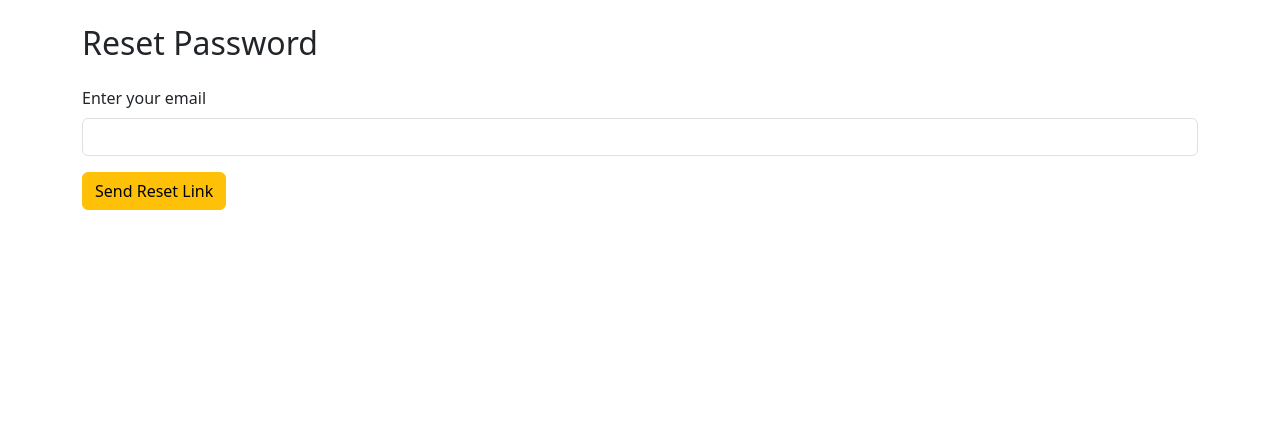
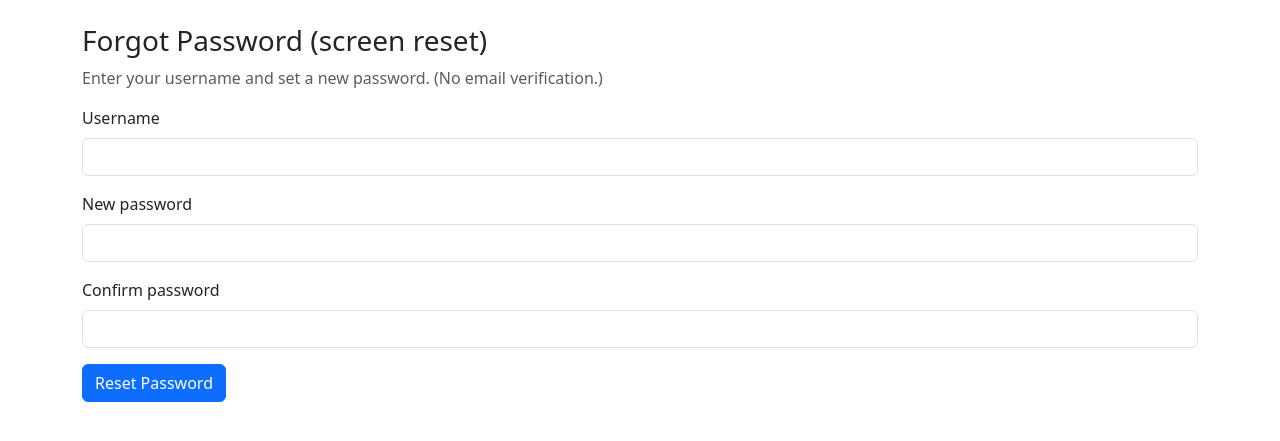
Before and after one commit to onesmuson/Patient-Data-Management-System-PDMS-, a Flask app: page /forgot_password in a window 1280 px wide. Shown: the part 56-497 px from the top of the page. Run offline with Flask 3, Linux system fonts and the light colour scheme; data comes from the database, SQL or seed files in the repository.

Commit message:
Update forgot_password.html

```diff
--- a/templates/forgot_password.html
+++ b/templates/forgot_password.html
@@ -1,12 +1,20 @@
 {% extends "base.html" %}
-
 {% block content %}
-<h2 class="mb-4">Reset Password</h2>
+<h3>Forgot Password (screen reset)</h3>
+<p class="text-muted">Enter your username and set a new password. (No email verification.)</p>
 <form method="POST" action="{{ url_for('forgot_password') }}">
-    <div class="mb-3">
-        <label for="email" class="form-label">Enter your email</label>
-        <input type="email" class="form-control" id="email" name="email" required>
-    </div>
-    <button type="submit" class="btn btn-warning">Send Reset Link</button>
+  <div class="mb-3">
+    <label class="form-label">Username</label>
+    <input class="form-control" name="username" required />
+  </div>
+  <div class="mb-3">
+    <label class="form-label">New password</label>
+    <input class="form-control" type="password" name="new_password" required />
+  </div>
+  <div class="mb-3">
+    <label class="form-label">Confirm password</label>
+    <input class="form-control" type="password" name="confirm_password" required />
+  </div>
+  <button class="btn btn-primary">Reset Password</button>
 </form>
 {% endblock %}
```
